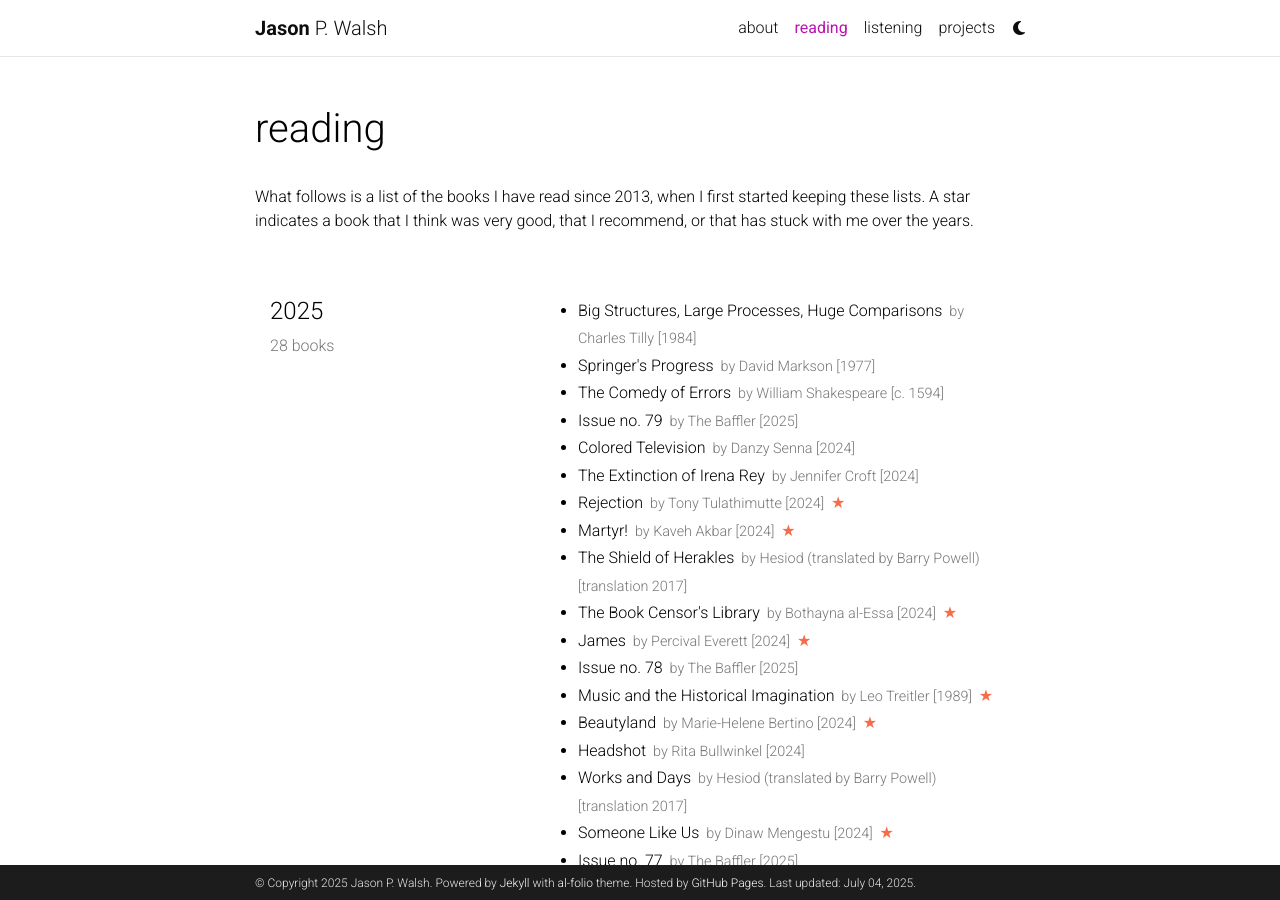
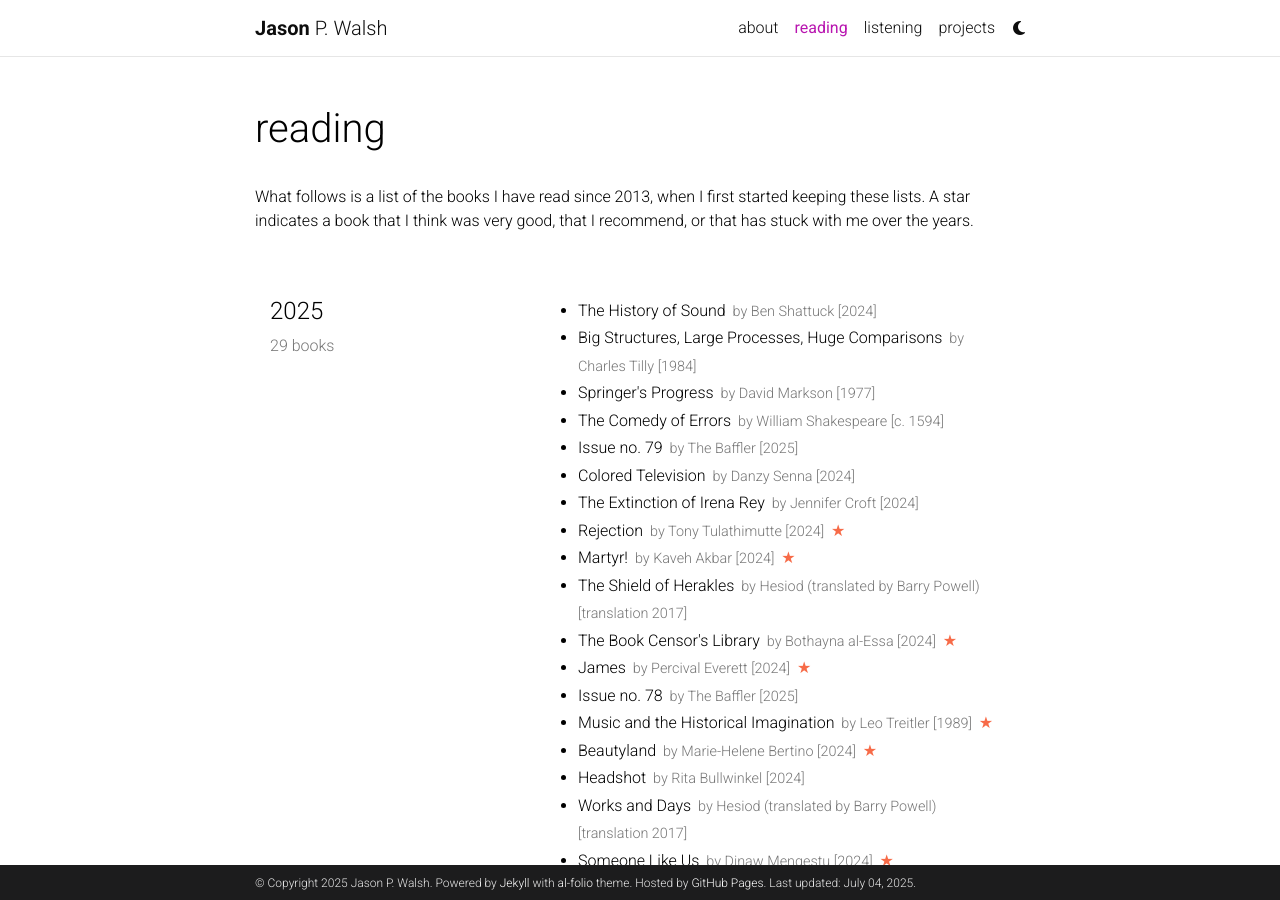
Before and after one commit to jwals23/jwals23.github.io, a Jekyll site: the page built from _pages/reading.md, in a window 1280 px wide and 900 px high. Built offline with Jekyll 4.4.1, drawn with Linux system fonts in a browser that asks for light colours; comment, search, counter and statistics services are not loaded; a style sheet for code colours, icons or effects is not loaded.

Commit message:
Update reading.yml

```diff
--- a/_data/reading.yml
+++ b/_data/reading.yml
@@ -1,6 +1,10 @@
 list:
   - year: "2025"
     books:
+      - title: The History of Sound
+        author: Ben Shattuck
+        year: 2024
+
       - title: Big Structures, Large Processes, Huge Comparisons
         author: Charles Tilly
         year: 1984
```
